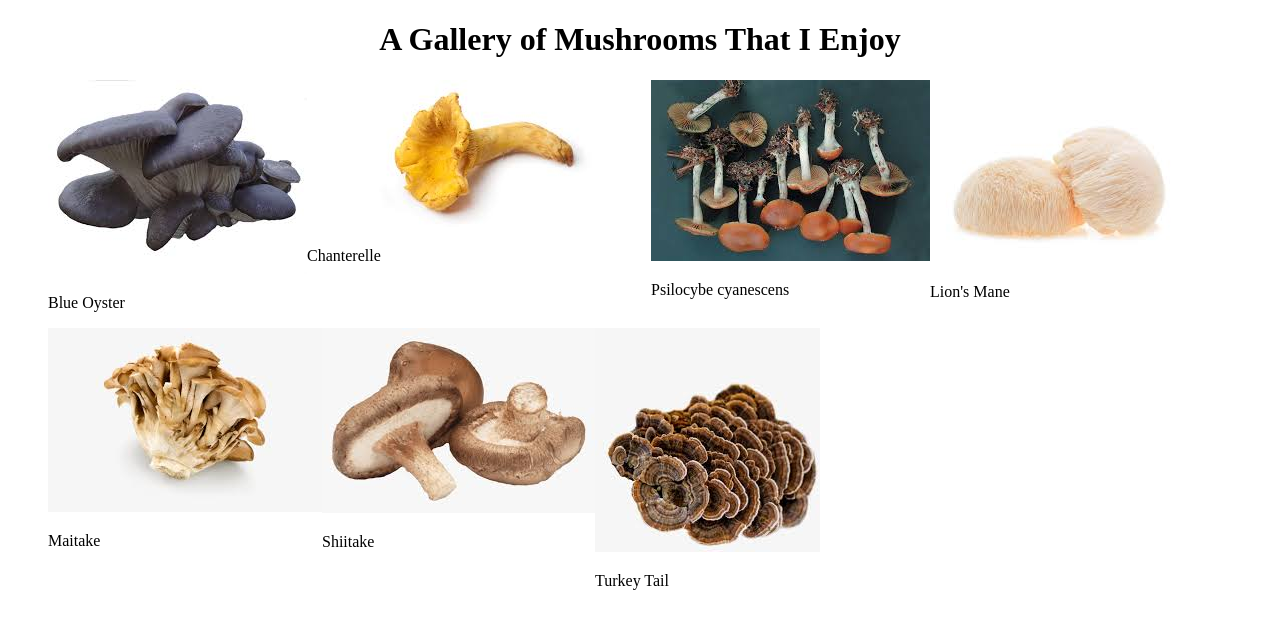
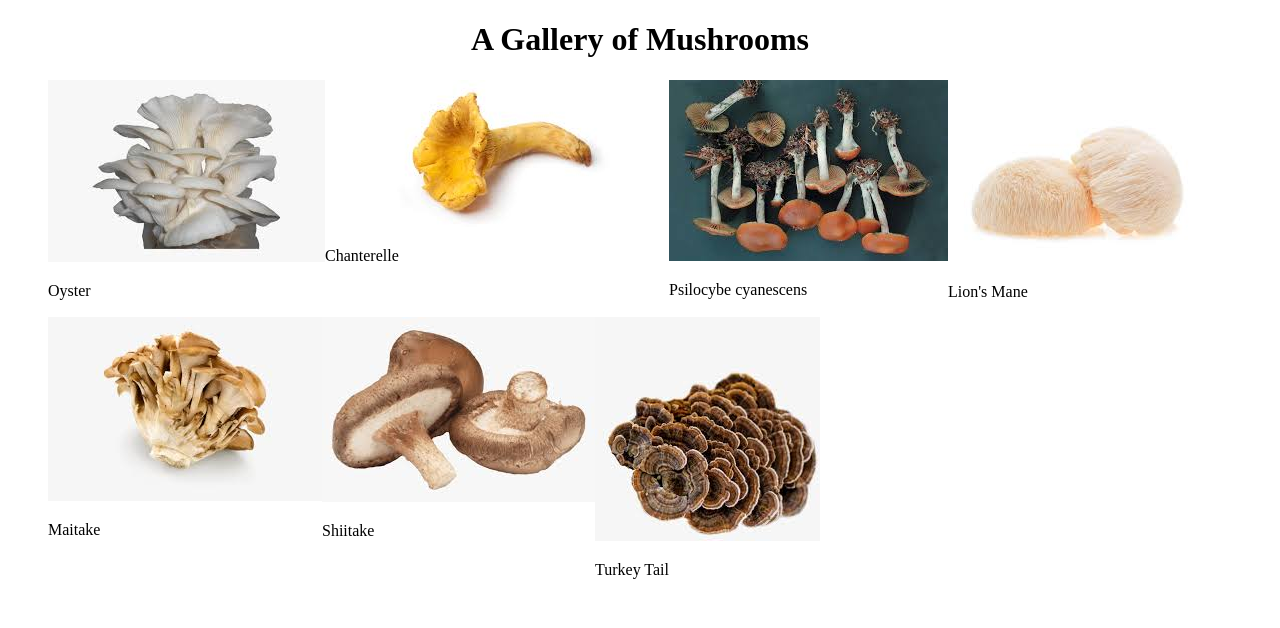
Before and after one commit to jakethrasher/lab-02b-image-gallery, a plain HTML site: page index.html in a window 1280 px wide. Drawn offline with Linux system fonts and the light colour scheme.

Commit message:
update oyster img

```diff
--- a/index.html
+++ b/index.html
@@ -8,14 +8,14 @@
     </title>
 </head>
 <body>
-    <header><h1>A Gallery of Mushrooms That I Enjoy</h1></header>
+    <header><h1>A Gallery of Mushrooms</h1></header>
     <ul>
         <li style="list-style: none;">
             <article class="gallery_item">
                 <a href="https://en.wikipedia.org/wiki/Pleurotus" target="_blank">
-                    <img src="/mushroom_images/blueoyster.png" alt="blue_oyster_mushroom">
+                    <img src="/mushroom_images/oyster.png" alt="blue_oyster_mushroom">
                 </a>
-                <p>Blue Oyster</p>
+                <p>Oyster</p>
             </article>
         </li>
         <li style="list-style: none;">
```
Also changed, not shown: mushroom_images/blueoyster.png (deleted), mushroom_images/oyster.png (added).
